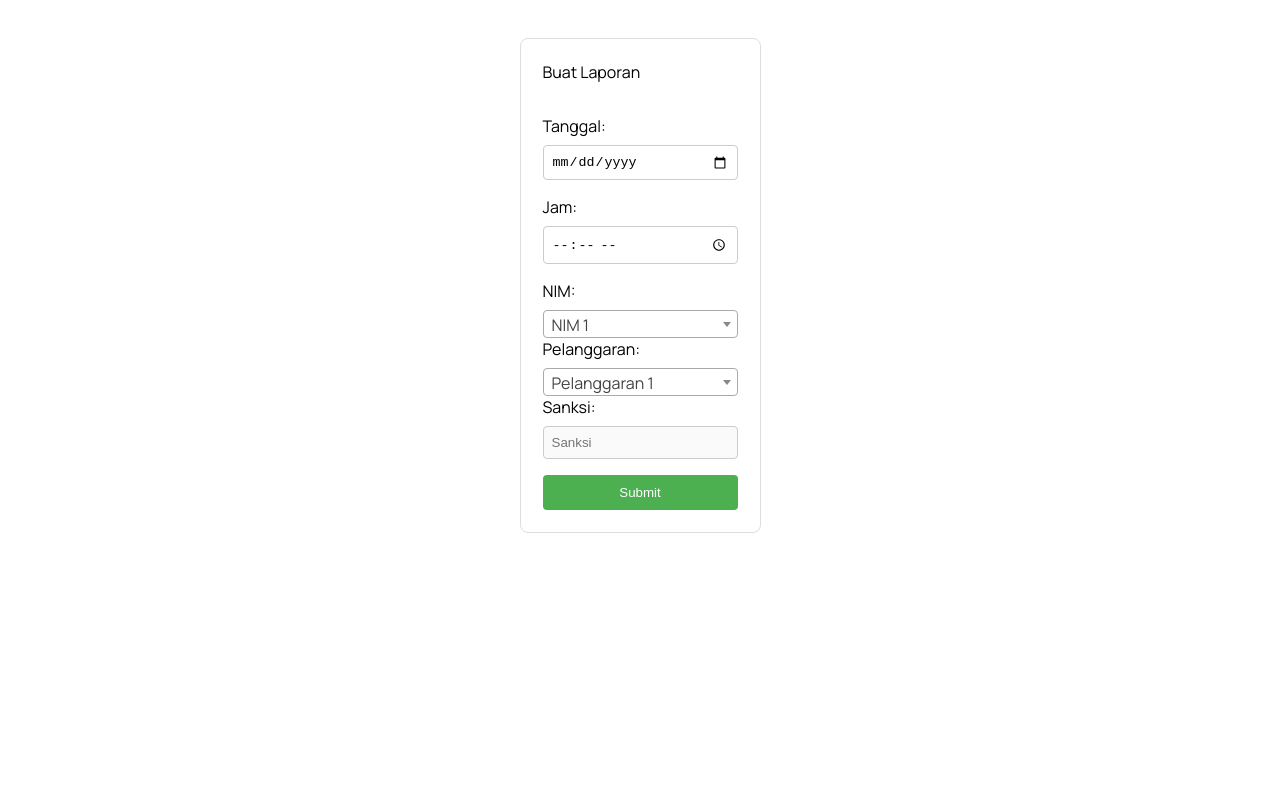
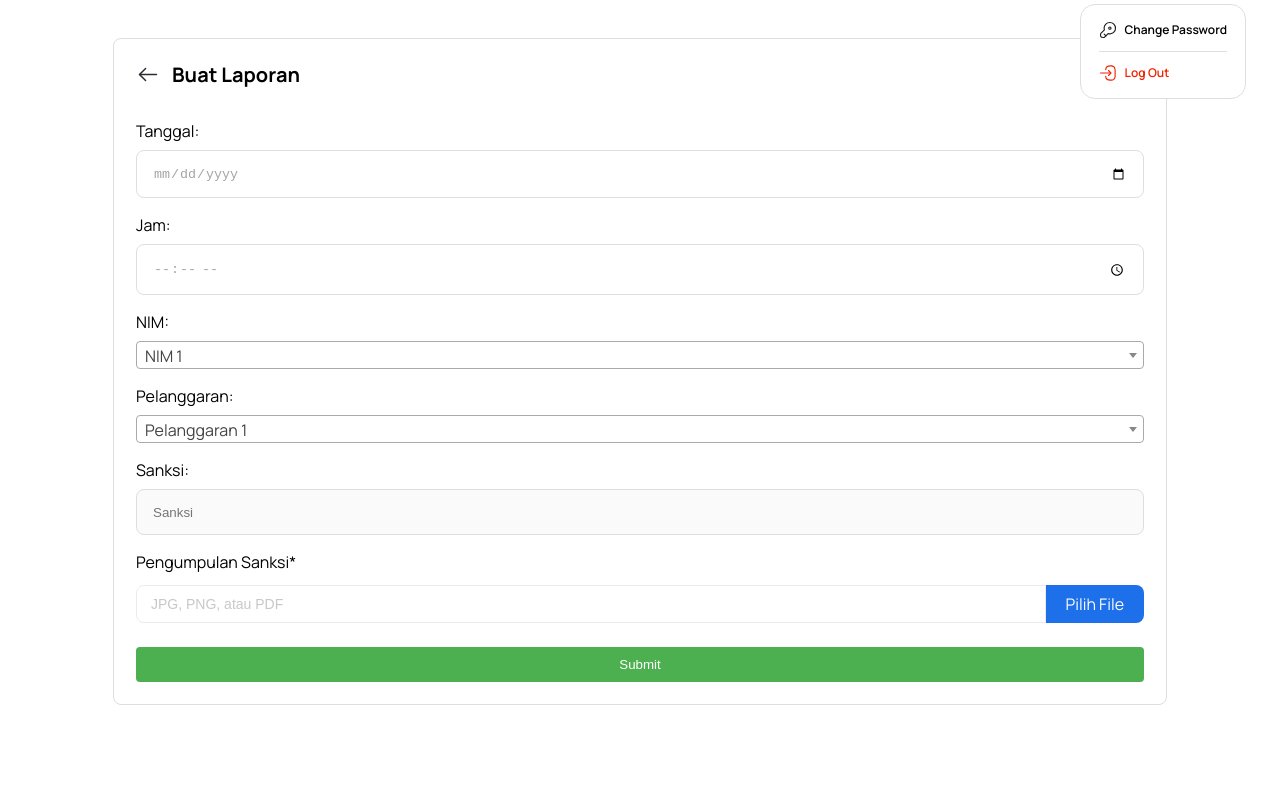
Before and after one commit to irsyaddani/slicing-tatib, a plain HTML site: page Web Tatib/Page Dosen/form_laporan/form_laporan.html in a window 1280 px wide. Shown: the part 75-881 px from the top of the page. Before the commit the page ends 800 px from the top, so only its background shows below. Drawn offline with nearby package versions, Linux system fonts and the light colour scheme.

Commit message:
form laporan

```diff
--- a/Web Tatib/Page Dosen/form_laporan/form_laporan.html
+++ b/Web Tatib/Page Dosen/form_laporan/form_laporan.html
@@ -5,8 +5,7 @@
     <meta name="viewport" content="width=device-width, initial-scale=1.0">
     <title>Document</title>
 
-    <link rel="stylesheet" href="/Style.css">
-
+    <link rel="stylesheet" href="/Web Tatib/Style.css">
     <link rel="stylesheet" href="https://cdnjs.cloudflare.com/ajax/libs/select2/4.0.13/css/select2.min.css">
     <script src="https://code.jquery.com/jquery-3.6.4.min.js"></script>
     <script src="https://cdnjs.cloudflare.com/ajax/libs/select2/4.0.13/js/select2.min.js"></script>
@@ -60,16 +59,44 @@
                     </p>
                 </div>
             </div>
-            <img class="vuesaxoutlinearrow-down-icon" alt="" src="./public/vuesaxoutlinearrowdown.svg" />
+            <svg xmlns="http://www.w3.org/2000/svg" width="25" height="25" fill="none">
+                <path fill="#F8F8F8" d="M12.5 17.3c-.7 0-1.4-.27-1.93-.8L4.05 9.98a.754.754 0 0 1 0-1.06c.29-.29.77-.29 1.06 0l6.52 6.52c.48.48 1.26.48 1.74 0l6.52-6.52c.29-.29.77-.29 1.06 0 .29.29.29.77 0 1.06l-6.52 6.52c-.53.53-1.23.8-1.93.8Z"/>
+            </svg>
+            <div class="profil-toggle">
+                <div class="profil-toggle-container">
+                    <svg xmlns="http://www.w3.org/2000/svg" width="18" height="18" fill="none">
+                        <path fill="#1B1B1B" d="M4.635 17.062c-.075 0-.158-.007-.225-.015l-1.628-.225c-.78-.105-1.485-.802-1.605-1.597l-.225-1.643c-.075-.525.15-1.207.525-1.59L4.77 8.7a6.212 6.212 0 0 1 1.65-5.933 6.254 6.254 0 0 1 8.82 0 6.194 6.194 0 0 1 1.822 4.41 6.194 6.194 0 0 1-1.822 4.41c-1.575 1.56-3.818 2.175-5.933 1.635l-3.3 3.293c-.315.33-.877.547-1.372.547ZM10.822 2.07a5.086 5.086 0 0 0-3.615 1.492A5.102 5.102 0 0 0 5.932 8.7a.56.56 0 0 1-.142.562l-3.525 3.525c-.128.128-.233.458-.21.63l.225 1.643c.045.285.352.607.637.645l1.635.225c.18.03.51-.075.638-.203l3.54-3.532a.56.56 0 0 1 .562-.135c1.808.57 3.78.082 5.13-1.268a5.089 5.089 0 0 0 1.493-3.615 5.076 5.076 0 0 0-1.493-3.615 5.045 5.045 0 0 0-3.6-1.492Z"/>
+                        <path fill="#1B1B1B" d="M6.893 15.405a.556.556 0 0 1-.398-.165L4.77 13.515a.566.566 0 0 1 0-.795.566.566 0 0 1 .795 0l1.725 1.725a.566.566 0 0 1 0 .795.556.556 0 0 1-.397.165Zm3.982-6.593a1.69 1.69 0 0 1-1.688-1.687c0-.93.758-1.688 1.688-1.688.93 0 1.688.758 1.688 1.688a1.69 1.69 0 0 1-1.688 1.688Zm0-2.25a.567.567 0 0 0-.562.563c0 .308.255.562.562.562a.567.567 0 0 0 .562-.562.567.567 0 0 0-.562-.562Z"/>
+                    </svg>
+                    Change Password
+                </div>
+                <div style="background-color: #dedede; height: 1px;"></div>
+                <div class="profil-toggle-container" style="color: #E20;">
+                    <svg xmlns="http://www.w3.org/2000/svg" width="18" height="18" fill="none">
+                        <path fill="#E20" d="M11.43 16.703h-.098c-3.33 0-4.935-1.313-5.212-4.253a.564.564 0 0 1 .51-.615.569.569 0 0 1 .615.51c.217 2.355 1.327 3.232 4.095 3.232h.097c3.053 0 4.133-1.08 4.133-4.132v-4.89c0-3.053-1.08-4.133-4.133-4.133h-.097c-2.783 0-3.893.893-4.095 3.293a.565.565 0 0 1-.615.51.563.563 0 0 1-.518-.608c.255-2.985 1.868-4.32 5.22-4.32h.098c3.682 0 5.257 1.575 5.257 5.258v4.89c0 3.682-1.575 5.258-5.257 5.258Z"/>
+                        <path fill="#E20" d="M11.16 9.562H1.5A.567.567 0 0 1 .938 9c0-.307.254-.562.562-.562h9.66a.562.562 0 1 1 0 1.125Z"/>
+                        <path fill="#E20" d="M9.487 12.075a.556.556 0 0 1-.397-.165.566.566 0 0 1 0-.795L11.205 9 9.09 6.885a.566.566 0 0 1 0-.795.566.566 0 0 1 .795 0l2.512 2.513a.566.566 0 0 1 0 .795L9.885 11.91a.556.556 0 0 1-.398.165Z"/>
+                    </svg>
+                    Log Out
+                </div>
+            </div>
         </div>
     </div>
 
     <!-- INI FORM LAPORAN -->
     <div class="form-container">
         <!-- <h2>Buat Laporan</h2> -->
-        <p>Buat Laporan</p>
+        <div class="title-row">
+            <div onclick="history.back()" style="display: flex;">
+                <svg xmlns="http://www.w3.org/2000/svg" width="24" height="25" fill="none">
+                    <path fill="#292D32" d="M9.57 19.32c-.19 0-.38-.07-.53-.22l-6.07-6.07a.754.754 0 0 1 0-1.06L9.04 5.9c.29-.29.77-.29 1.06 0 .29.29.29.77 0 1.06L4.56 12.5l5.54 5.54c.29.29.29.77 0 1.06-.14.15-.34.22-.53.22Z"/>
+                    <path fill="#292D32" d="M20.5 13.25H3.67c-.41 0-.75-.34-.75-.75s.34-.75.75-.75H20.5c.41 0 .75.34.75.75s-.34.75-.75.75Z"/>
+                </svg>
+            </div>
+            Buat Laporan
+        </div>
 
-        <form id="reportForm">
+        <form id="reportForm" style="display: flex; gap: 16px;">
             <div class="input-field-laporan">
                 <label for="tanggal">Tanggal:</label>
                 <input type="date" id="tanggal" name="tanggal" required>
@@ -112,6 +139,22 @@
                 <label for="sanksi">Sanksi:</label>
                 <input type="text" id="sanksi" name="sanksi" placeholder="Sanksi" disabled>
             </div>
+            <div class="container-unggah-file">
+                <!-- <div class="title" style="font-size: 16px; font-weight: 600;" 8>
+                    Pengumpulan Sanksi*
+                </div> -->
+                Pengumpulan Sanksi*
+                <label for="input-file">
+                    <div class="div" style="display: flex;">
+                        <input type="text" id="file-name" value="JPG, PNG, atau PDF" style="font-size: 14px; opacity: 60%;"
+                            disabled>
+                        <div class="btn-unggah">
+                            Pilih File
+                        </div>
+                    </div>
+                    <input type="file" id="input-file" accept=".jpg, .png, .pdf">
+                </label>
+            </div>
             <button type="submit">Submit</button>
         </form>
     </div>
--- a/Web Tatib/Style.css
+++ b/Web Tatib/Style.css
@@ -793,15 +793,14 @@ p {
 
 /* FORM BUAT LAPORAN */
 .form-container {
+    margin: 113px;
     display: flex;
     flex-direction: column;
     background-color: #fff;
     padding: 22px 22px;
     gap: 32px;
     border-radius: 8px;
-    margin: 113px auto;
     border: 1px solid #dedede;
-    width: min-content;
     /* box-shadow: 0 0 10px rgba(0, 0, 0, 0.1); */
 
 }
@@ -820,12 +819,11 @@ label {
     margin-bottom: 8px;
 }
 
-input,
-select {
-    margin-bottom: 16px;
-    padding: 8px;
-    border: 1px solid #ccc;
-    border-radius: 4px;
+input{
+    padding: 14.5px 16px;
+    border: 1px solid #DEDEDE;
+    border-radius: 8px;
+    color: var(--color-gray-200);
 }
 
 button {
@@ -840,3 +838,34 @@ button {
 button:hover {
     background-color: #45a049;
 }
+
+/* nopal */
+
+.title-row {
+    display: flex;
+    align-items: center;
+    font-size: var(--font-size-xl);
+    font-weight: var(--font-weight-manrope-bold);
+    gap: 12px;
+}
+
+.profil-toggle {
+    position: absolute;
+    display: none;
+    transform: translate(0px, 90px);
+    display: flex;
+    gap: 12px;
+    padding: 16px 18px;
+    flex-direction: column;
+    background-color: #fff;
+    border: 1px #dedede solid;
+    border-radius: 15px;
+    font-size: 12px;
+    font-weight: var(--font-weight-manrope-semibold);
+    color: #000;
+}
+
+.profil-toggle-container {
+    display: flex;
+    gap: 8px;
+}
```
